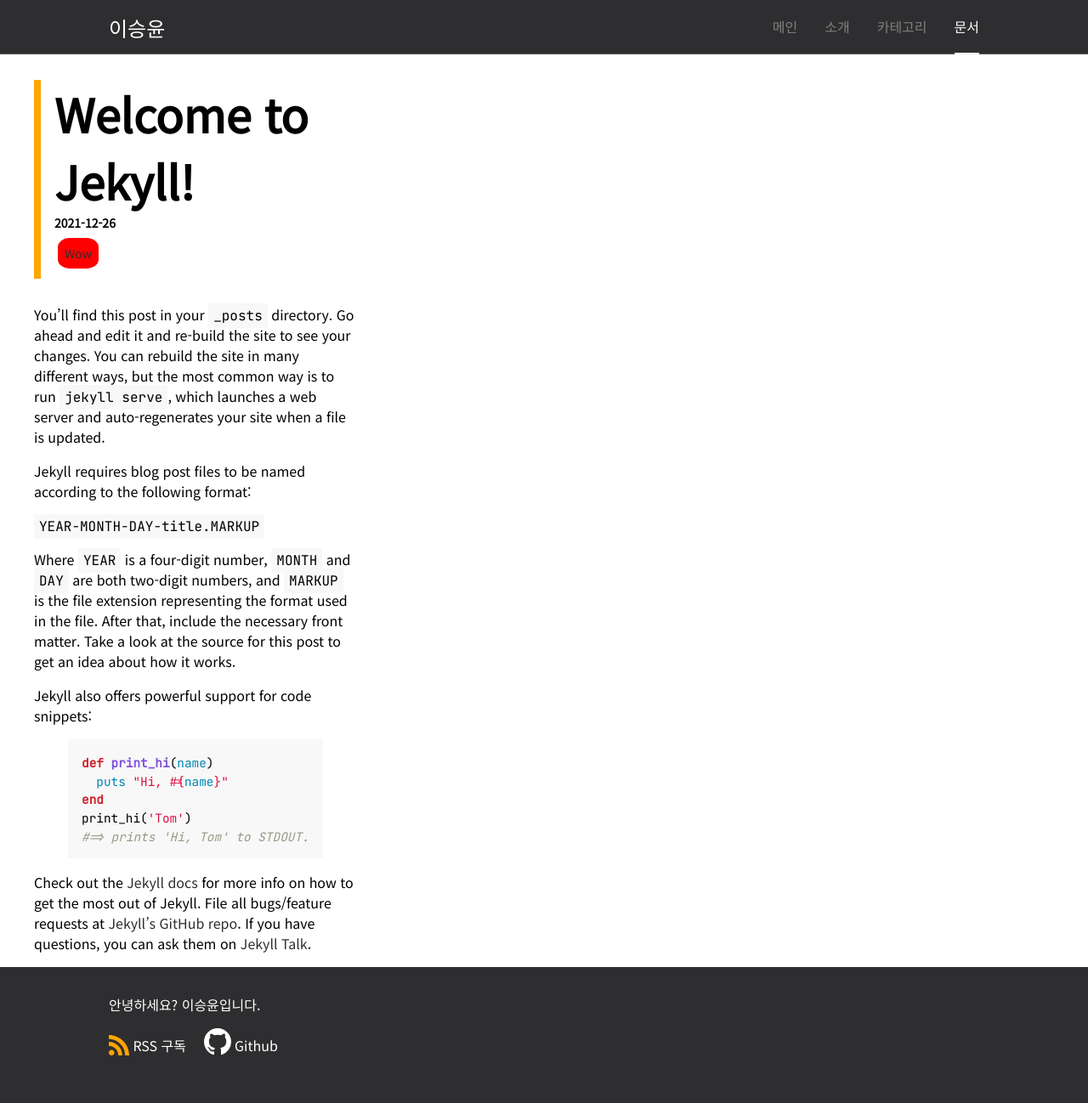
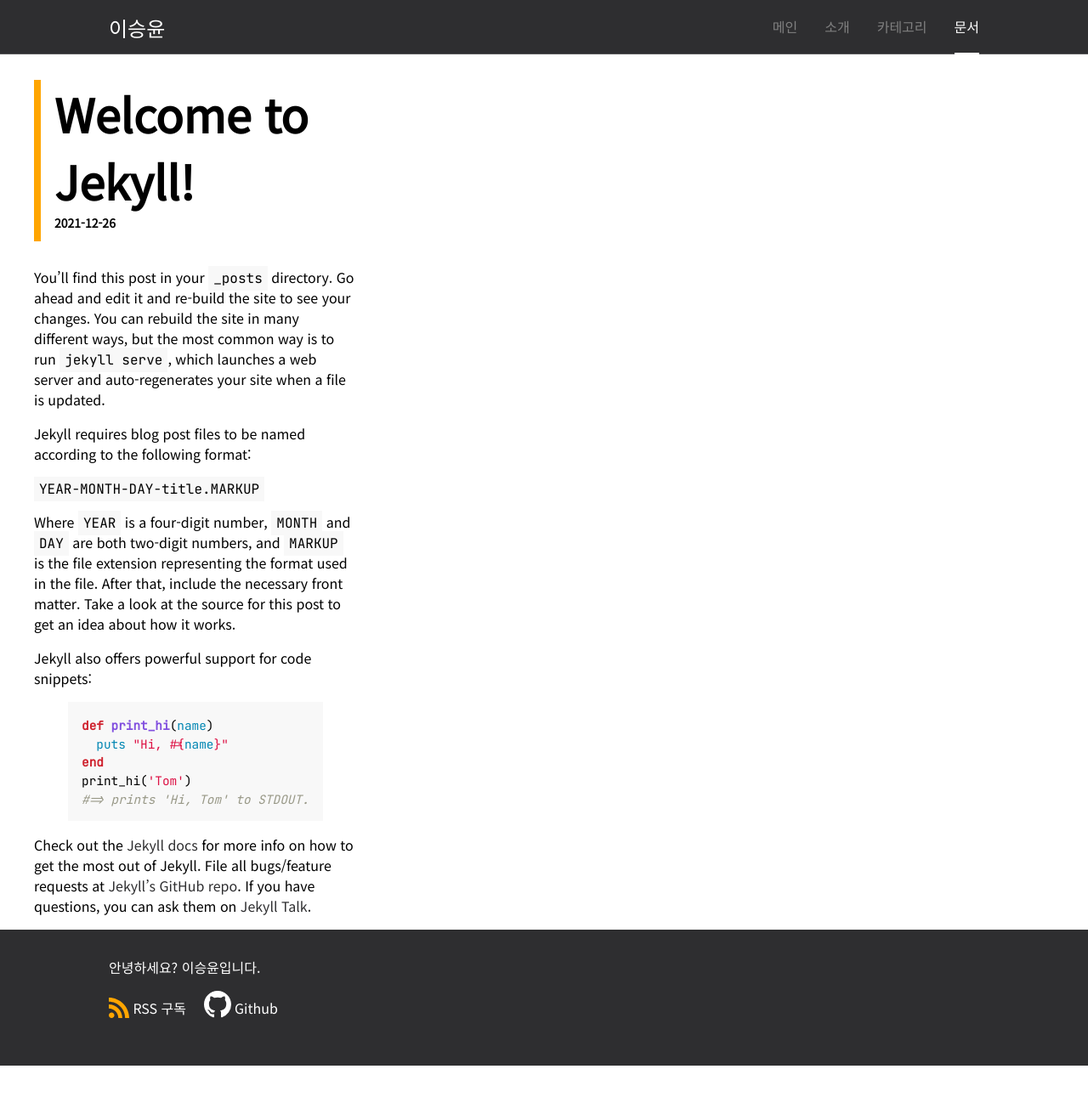
Before and after one commit to LeeSeungYun1020/LeeSeungYun1020.github.io, a Jekyll site: the page built from _posts/2021-12-26-welcome-to-jekyll.md, in a window 1280 px wide. Shown: the whole page at 85% size. Built offline with Jekyll 4.4.1, drawn with Linux system fonts in a browser that asks for light colours; after the commit the page ends 1254 px from its top, so only the background shows below that.

Commit message:
Update category tag on docs

```diff
--- a/_config.yml
+++ b/_config.yml
@@ -56,11 +56,14 @@
 
 collections:
   category:
-    output: true
   projects:
-    output: true
 
 defaults:
+  - scope:
+      path: ""
+      type: "projects"
+    values:
+      layout: "default" # 향후 프로젝트 페이지 제작시 수정
   - scope:
       path: ""
       type: "category"
--- a/_layouts/post.html
+++ b/_layouts/post.html
@@ -9,20 +9,16 @@
         <h2>{{ page.date | date:"%F" }}</h2>
         <div class="post-category-container">
             {% assign tags = page.category | split: "," %}
-            {% for cat in site.category %}
-            {% if tags contains category %}
-            <p>{{site.category}}</p>
-            <div class="post-category-tag" style="background-color: #{{ cat.color }};">
-                <a href="{{ cat.url }}">{{ cat.name }}</a>
+            {% for category in site.category %}
+            {% if tags contains category.name %}
+
+            <div class="post-category-tag" style="background-color: #{{ category.color }};">
+                <a href="{{ category.url }}">{{ category.name }}</a>
             </div>
             {% endif %}
             {% endfor %}
-            <div class="post-category-tag" style="background-color: red;">
-                <a href="/">Wow</a>
-            </div>
         </div>
     </div>
-
 
     {{ content }}
 </article>
```
Also changed, not shown: _posts/2022-01-13-formatted-post.md (+1 -1 lines).
